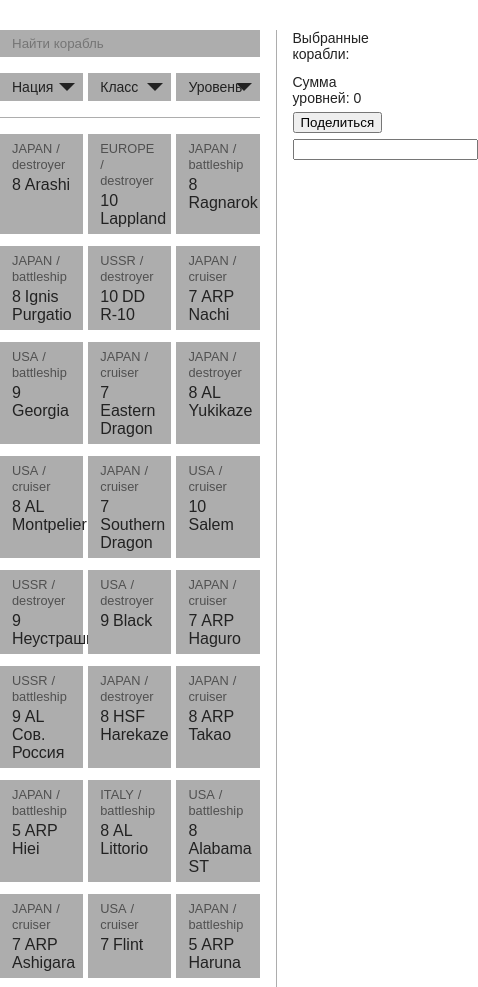
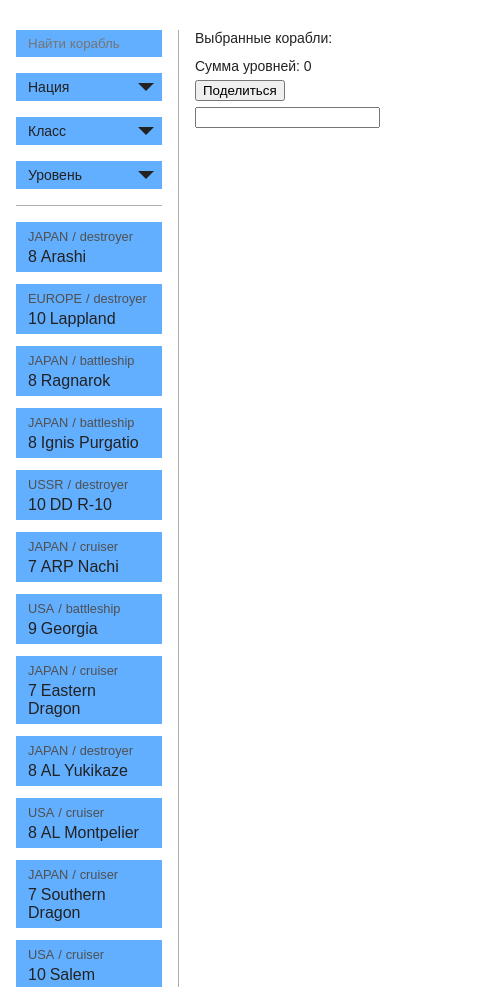
Before and after one commit to doctorsylar/wg_test, a plain HTML site: page index.html in a window 390 px wide. Shown: the top 987 px of the page, 478 px wide, since content can reach past the window. Drawn offline with Linux system fonts and the light colour scheme.

Commit message:
few visual changes in styles and mobile version

```diff
--- a/style.css
+++ b/style.css
@@ -26,11 +26,12 @@ body {
     color: #222222;
 }
 .app {
-    padding-top: 30px;
     display: flex;
     width: 1200px;
     max-width: 100%;
     margin: 0 auto;
+    padding: 30px 16px;
+    box-sizing: border-box;
 }
 .app-main {
     width: 75%;
@@ -46,11 +47,11 @@ body {
 }
 .app-main__search-container input, .app-main__filter .app-main__filter-current {
     padding: 6px 12px;
-    background-color: #adadad;
     color: #222222;
     border: none;
     outline: none;
     box-sizing: border-box;
+    background-color: #62aeff;
 }
 .app-main__filters-container {
     margin-top: 16px;
@@ -87,7 +88,7 @@ body {
     z-index: 1;
     top: 0;
     list-style: none;
-    background-color: #adadad;
+    background-color: #62aeff;
 }
 .app-main__filter.active .app-main__filter-list {
     top: 100%;
@@ -99,10 +100,10 @@ body {
 .app-main__filter .app-main__filter-list li {
     padding: 4px 12px;
     transition: .3s;
-    background-color: #adadad;
+    background-color: #62aeff;
 }
 .app-main__filter .app-main__filter-list li:hover {
-    background-color: #878787;
+    background-color: #3270b1;
 }
 .app-main__list {
     padding-top: 16px;
@@ -113,7 +114,7 @@ body {
 .app-main__item, .app-results__item {
     padding: 6px 12px;
     margin-bottom: 12px;
-    background-color: #adadad;
+    background-color: #62aeff;
     box-sizing: border-box;
     position: relative;
     cursor: pointer;
@@ -122,6 +123,9 @@ body {
 }
 .app-main__item.hidden {
     display: none;
+}
+.app-main__item:not(.active):hover {
+    box-shadow: 1px 1px 8px 0px #62aeff;
 }
 .app-results__item {
     visibility: hidden;
@@ -215,3 +219,33 @@ body {
 .app-results__copy-text.visible {
     opacity: 1;
 }
+@media (max-width: 576px) {
+    .app {
+        padding: 30px 16px;
+        box-sizing: border-box;
+    }
+    .app-main {
+        width: 50%;
+    }
+    .app-results-container {
+        width: 50%;
+    }
+    .app-main__filters-container {
+        flex-wrap: wrap;
+    }
+    .app-main__filter {
+        margin-bottom: 16px;
+        flex-basis: 100%;
+    }
+    .app-main__filter:last-child {
+        margin-bottom: 0;
+    }
+    .app-main__item {
+        flex-basis: 100%;
+    }
+    .app-main__item .app-main__ok,
+    .app-results .app-results__remove {
+        top: 5px;
+        right: 5px;
+    }
+}
```
